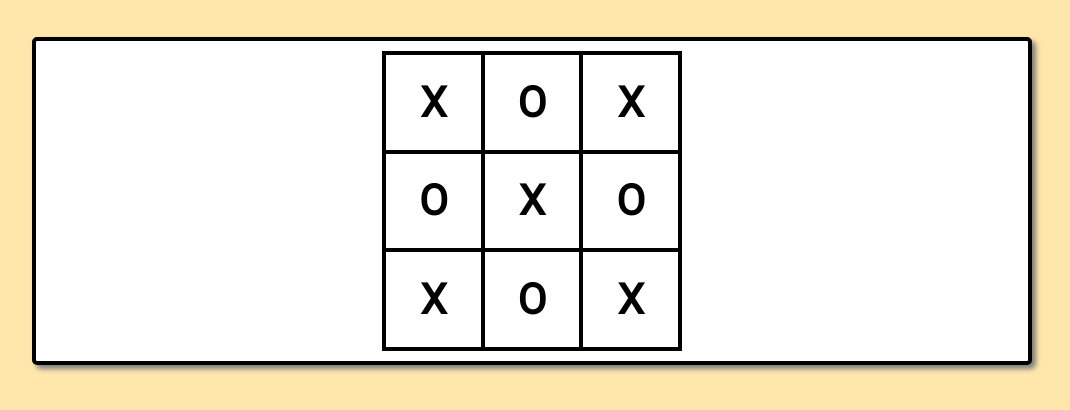
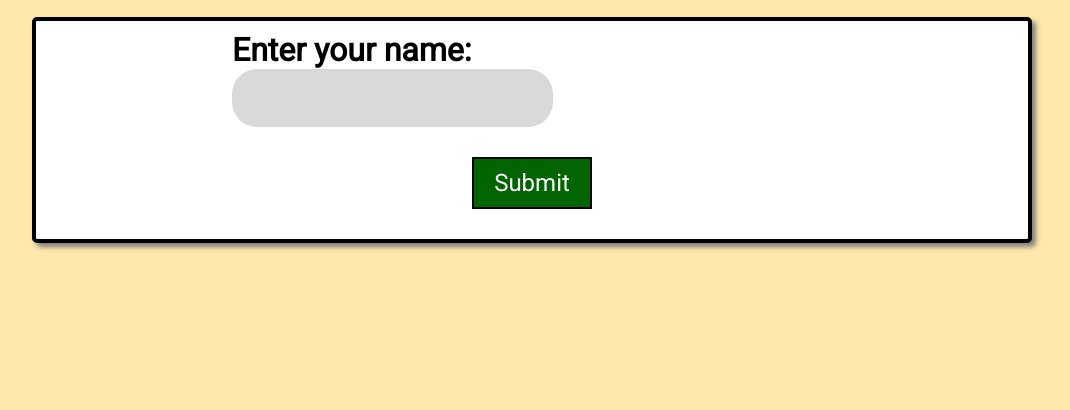
Before and after one commit to nedimburo/odin-tic-tac-toe, a plain HTML site: page index.html in a window 1280 px wide. Both pictures are taken after a click on the button "START GAME". Shown: the part 80-490 px from the top of the page, without its empty margins (108-1178 px from the left). Drawn offline with Linux system fonts and the light colour scheme.

Commit message:
Created player name registration, updated modules

```diff
--- a/script.js
+++ b/script.js
@@ -1,14 +1,20 @@
 const gameBoard=(()=>{
+    let playerOne;
     let gameBoardArray=["X", "O", "X", "O", "X", "O", "X", "O", "X"];
     const getArray=()=>gameBoardArray;
+    const setPlayerOne=player=>playerOne=player;
+    const getPlayerOne=()=>playerOne;
     return{
         getArray,
+        setPlayerOne,
+        getPlayerOne,
     }
 })();
 
 const displayController=(()=>{
     const generateGrid=()=>{
         let display=document.getElementById("game-container");
+        display.innerHTML="";
         let mainDiv=document.createElement("div");
         mainDiv.setAttribute("id", "grid-container");
         for (let i=0; i<gameBoard.getArray().length; i++){
@@ -19,15 +25,35 @@ const displayController=(()=>{
         }
         display.appendChild(mainDiv);
     };
+    const getFormDetails=()=>{
+        let playersName=document.getElementById("username").value;
+        let player=Player(playersName, "X");
+        gameBoard.setPlayerOne(player);
+        console.log(gameBoard.getPlayerOne().getName()+" "+gameBoard.getPlayerOne().getMarker());
+        generateGrid();
+    };
+    const createForm=()=>{
+        let display=document.getElementById("game-container");
+        display.innerHTML=`<div id=form-container>
+                             <form id="user-input-form">
+                                <label for="username">Enter your name:</label><br>
+                                <input type="text" name="username" id="username">
+                             </form>
+                             <div id="form-button-container">
+                                <button onclick="displayController.getFormDetails()" class="submit-button">Submit</button>
+                             </div>
+                           </div>`;
+    };
     const startGame=()=>{
-        let startButton=document.getElementById("start-button");
+        let startButton=document.getElementById("start-button-container");
         startButton.style.display="none";
         let display=document.getElementById("game-container");
         display.style.display="block";
-        generateGrid()
+        createForm();
     };
     return{
         startGame,
+        getFormDetails,
     }
 })();
 
--- a/style.css
+++ b/style.css
@@ -33,6 +33,39 @@ body{
     box-shadow: 3px 3px 5px gray;
 }
 
+#form-container{
+    width: 600px;
+    margin: 0 auto;
+}
+
+#user-input-form label{
+    font-size: 32px;
+    font-weight: 700;
+}
+
+#user-input-form input{
+    background-color: #d9d9d9;
+    padding: 15px 20px;
+    border: none;
+    border-radius: 25px;
+    font-size: 24px;
+}
+
+#form-button-container{
+    display: flex;
+    justify-content: center;
+    margin-top: 30px;
+    margin-bottom: 20px;
+}
+
+.submit-button{
+    font-size: 24px;
+    background-color: darkgreen;
+    color: white;
+    border: 2px solid black;
+    padding: 10px 20px;
+}
+
 #game-container{
     width: 1000px;
     margin: 0 auto;
```
